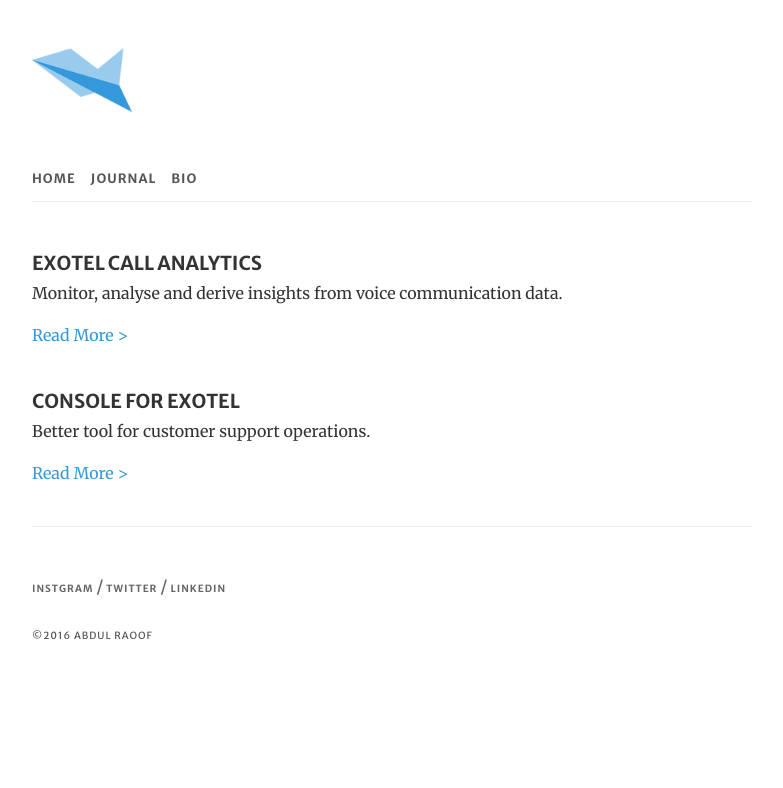
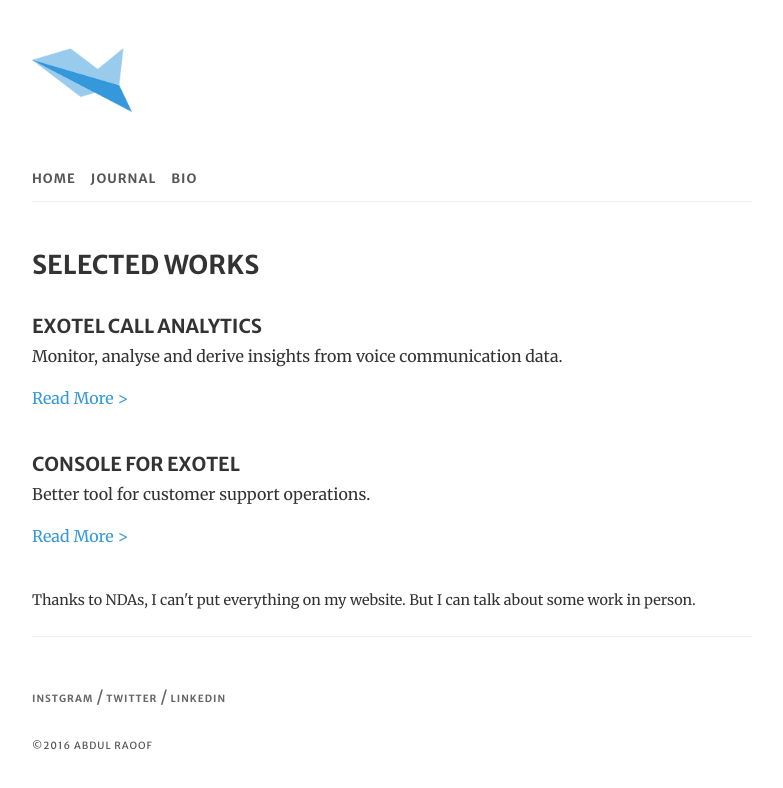
Before and after one commit to abdulraoof/abdulraoof.github.io, a Jekyll site: the page built from works.html, in a window 1280 px wide. Shown: the top 788 px of the page, without its empty margins (248-1031 px from the left). Built offline with Jekyll 4.4.1, drawn with Linux system fonts in a browser that asks for light colours.

Commit message:
added works heading and meta text

```diff
--- a/css/main.scss
+++ b/css/main.scss
@@ -230,5 +230,10 @@
 
 //Case studies
 .works {
+   margin-top: 2em;
+}
 
+.meta {
+  font-weight: 400;
+  font-size: .9em;
 }
--- a/works.html
+++ b/works.html
@@ -1,7 +1,7 @@
 ---
 layout: default
 ---
-
+<h3>Selected Works</h3>
 <section class="works">
 	<h4>Exotel Call Analytics</h4>
 	<p>Monitor, analyse and derive insights from voice communication data.</p>
@@ -12,3 +12,4 @@
 	<p>Better tool for customer support operations.</p>
 	<p><a href="{{site.baseurl}}/console">Read More ></a></p>
 </section>
+<p class="meta">Thanks to NDAs, I can't put everything on my website. But I can talk about some work in person. </p>
```
